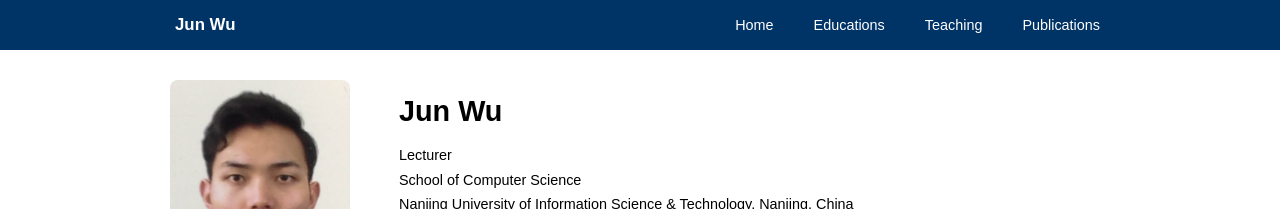
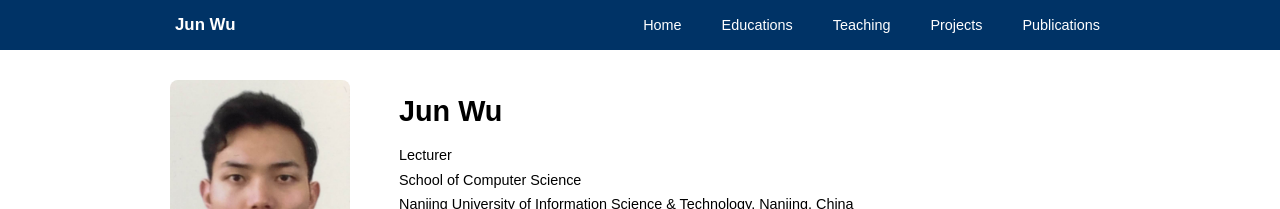
Before and after one commit to wujunzero/website, a Jekyll site: the page built from index.html, in a window 1280 px wide. Shown: the top 209 px of the page. Built offline with Jekyll 4.4.1, drawn with Linux system fonts in a browser that asks for light colours.

Commit message:
Add Projects link to navigation bar

```diff
--- a/_includes/nav.html
+++ b/_includes/nav.html
@@ -3,6 +3,7 @@
     <div class="container header">
         <div class="ftheader text"><a href="#home">Jun Wu</a></div>
         <div class="ftsubheader text"><a href="#publications">Publications</a></div>
+        <div class="ftsubheader text"><a href="#projects">Projects</a></div>
         <div class="ftsubheader text"><a href="#teaching">Teaching</a></div>
         <div class="ftsubheader text"><a href="#educations">Educations</a></div>
         <div class="ftsubheader text"><a href="#home">Home</a></div>
```
